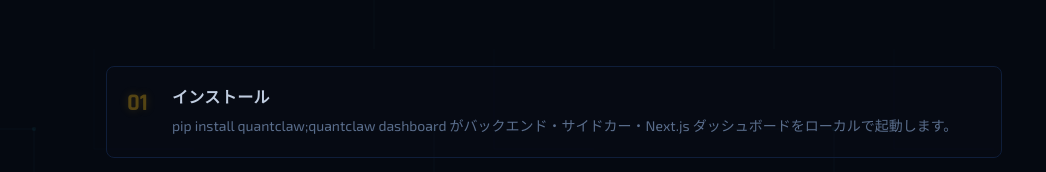
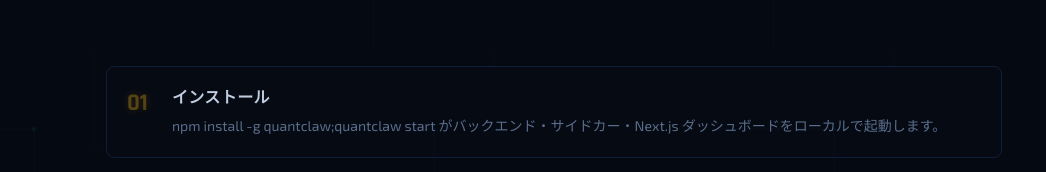
Before and after one commit to quantclaw-ai/quantclaw-website, a Next.js app: page /ja in a window 1280 px wide. Shown: the part 4351-4523 px from the top of the page, without its empty margins (86-1132 px from the left). Built offline with nearby package versions, Linux system fonts and the light colour scheme.

Commit message:
fix(install): correct command to npm install -g quantclaw / quantclaw start

```diff
--- a/app/_lib/copy.ts
+++ b/app/_lib/copy.ts
@@ -183,7 +183,7 @@
     titlePrefix: "From",
     titleTo: "to",
     steps: [
-      { title: "Install",          desc: "pip install quantclaw; quantclaw dashboard launches the backend, sidecar, and Next.js dashboard on your machine." },
+      { title: "Install",          desc: "npm install -g quantclaw; quantclaw start launches the backend, sidecar, and Next.js dashboard on your machine." },
       { title: "Authenticate",     desc: "Sign in via Claude Code / Codex / Gemini CLI OAuth, or set an API key. Local models via Ollama work too — no network required." },
       { title: "Set a goal",       desc: "Chat naturally. Broad goals like \"go make me cash\" or \"find alpha\" compile into a standing profit campaign." },
       { title: "Watch the floor",  desc: "Twelve crewmates work in real time on the trading floor. Approve plans, hit the stop button, adjust risk limits — you stay CEO." },
@@ -299,7 +299,7 @@
     titlePrefix: "从",
     titleTo: "到",
     steps: [
-      { title: "安装",              desc: "pip install quantclaw;quantclaw dashboard 会在你本机启动后端、sidecar 和 Next.js 仪表盘。" },
+      { title: "安装",              desc: "npm install -g quantclaw;quantclaw start 会在你本机启动后端、sidecar 和 Next.js 仪表盘。" },
       { title: "认证",              desc: "通过 Claude Code / Codex / Gemini CLI OAuth 登录,或填入 API key。也支持本地 Ollama 模型 — 离线可用。" },
       { title: "设定目标",          desc: "自然对话即可。像「go make me cash」或「find alpha」这样的宽泛目标会被编译为持续运行的盈利活动。" },
       { title: "观察交易大厅",      desc: "十二位船员在交易大厅实时工作。审批计划、按下停止、调整风险上限 — 你始终是 CEO。" },
@@ -415,7 +415,7 @@
     titlePrefix: "",
     titleTo: "まで",
     steps: [
-      { title: "インストール",      desc: "pip install quantclaw;quantclaw dashboard がバックエンド・サイドカー・Next.js ダッシュボードをローカルで起動します。" },
+      { title: "インストール",      desc: "npm install -g quantclaw;quantclaw start がバックエンド・サイドカー・Next.js ダッシュボードをローカルで起動します。" },
       { title: "認証",              desc: "Claude Code / Codex / Gemini CLI の OAuth でサインインするか、API キーを設定。Ollama のローカルモデルなら通信なしでも動きます。" },
       { title: "ゴールを設定",      desc: "自然な会話で指示します。「go make me cash」や「find alpha」のような広いゴールは、常駐するプロフィットキャンペーンへコンパイルされます。" },
       { title: "フロアを見る",      desc: "十二人のクルーがトレーディングフロアでリアルタイムに働きます。計画の承認、停止ボタン、リスク上限の調整 — あなたは CEO のまま。" },
```
